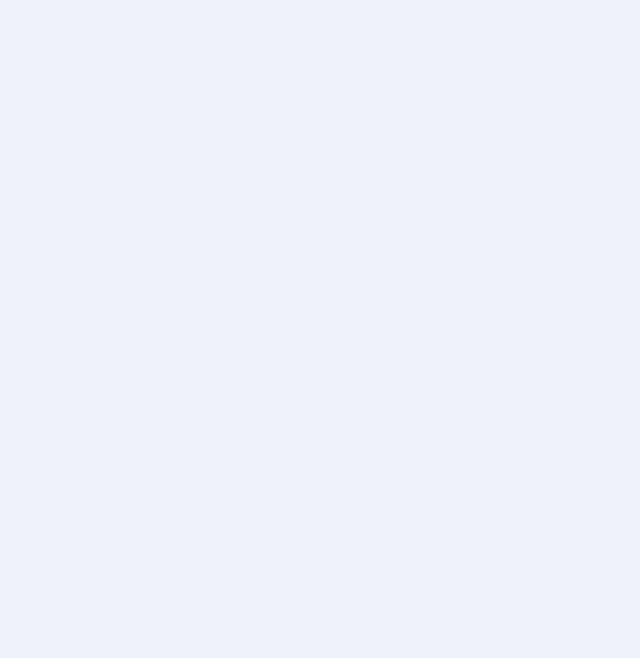
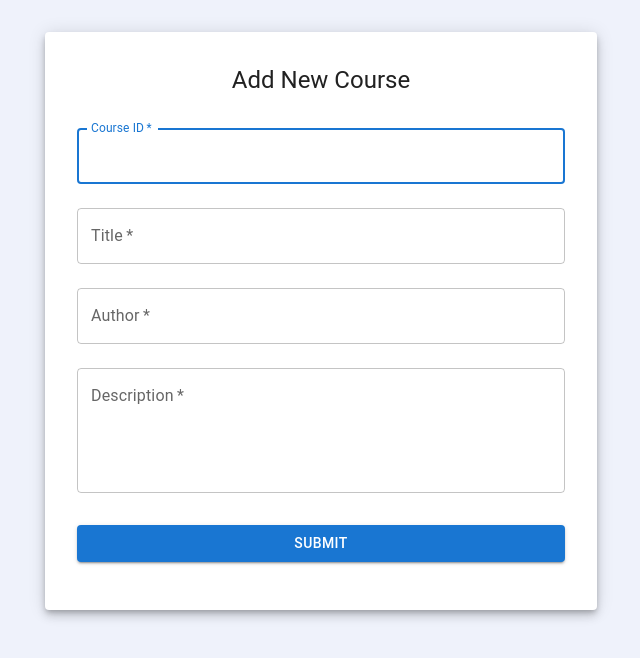
Before and after one commit to mysoladi/LMS_SE_UI, a React (Create React App) app: page /courseformdemo in a window 1280 px wide. Before the commit this address had no page. Shown: the top 658 px of the page, without its empty margins (319-959 px from the left). Built offline with nearby package versions, Linux system fonts and the light colour scheme.

Commit message:
Created pages for Admin and Instructor functionality (course approval for admin and Course add page for Instructor)

```diff
--- a/src/App.js
+++ b/src/App.js
@@ -7,6 +7,9 @@ import HomePage from './pages/HomePage/HomePage';
 import ChangePassword from './pages/ChangePassword/ChangePassword';
 import Dashboard from './pages/Dashboard/dashboard';
 import DashboardHome from './pages/assets/Home'
+import AdminCourseApproval from './pages/AdminCourseApproval/CourseApproval';
+import CourseForm from './pages/InstructorAddCourse/InstructorAddCourse.jsx';
+import CourseFormDemo from './pages/InstructorAddCourse/InstructorAddCourseDemo';
 
 import Assignment from './pages/Assignments/assignments';
 function App() {
@@ -19,6 +22,10 @@ function App() {
           <Route exact path='/login' element={<Login/>}/>
           <Route exact path='/forgot-password' element={<ForgotPasswordPage/>}/>
           <Route path = "/resetpassword" element = {<ChangePassword />} />
+          <Route path="/courseformdemo" element={<CourseFormDemo />} />
+          <Route path='/courseform' element={<CourseForm />} /> {/* For adding a new course */}
+          <Route path='/courseform/:courseId' element={<CourseForm />} /> {/* For updating an existing course */}
+          <Route path='/courseapproval' element={<AdminCourseApproval />}/>
           <Route path={'/dashboard/*'} element={<Dashboard>
             <Routes>
               <Route index element={<DashboardHome/>}></Route>
--- /dev/null
+++ b/src/pages/AdminCourseApproval/CourseApproval.jsx
@@ -0,0 +1,75 @@
+import React from 'react';
+import { Link as RouterLink } from 'react-router-dom';
+import { Badge, Box, IconButton, InputBase, Paper, Table, TableBody, TableCell, TableContainer, TableHead, TableRow, Toolbar, Typography, Button } from '@mui/material';
+import SearchIcon from '@mui/icons-material/Search';
+import CheckIcon from '@mui/icons-material/Check';
+import CloseIcon from '@mui/icons-material/Close';
+import MenuBookIcon from '@mui/icons-material/MenuBook';
+
+export default function CoursesPage() {
+  return (
+    <Box sx={{ display: 'flex', height: '100vh' }}>
+      {/* Sidebar */}
+      <Box sx={{ width: '280px', borderRight: 1, borderColor: 'divider', px: 2 }}>
+        <Toolbar>
+          <MenuBookIcon sx={{ mr: 1 }} />
+          <Typography variant="h6" noWrap component="div">
+            Courses
+          </Typography>
+        </Toolbar>
+        <Button component={RouterLink} to="#" sx={{ justifyContent: 'start', my: 1 }}>Pending </Button>
+        <Button component={RouterLink} to="#" sx={{ justifyContent: 'start', my: 1 }}>Approved</Button>
+        <Button component={RouterLink} to="#" sx={{ justifyContent: 'start', my: 1 }}>Rejected</Button>
+      </Box>
+
+      {/* Main content */}
+      <Box sx={{ flexGrow: 1, p: 3 }}>
+        <Paper sx={{ mb: 2, display: 'flex', alignItems: 'center', width: '100%' }}>
+          <IconButton sx={{ p: '10px' }} aria-label="search">
+            <SearchIcon />
+          </IconButton>
+          <InputBase
+            sx={{ ml: 1, flex: 1 }}
+            placeholder="Search Courses"
+            inputProps={{ 'aria-label': 'search courses' }}
+          />
+        </Paper>
+
+        <TableContainer component={Paper}>
+          <Table aria-label="simple table">
+            <TableHead>
+              <TableRow>
+                <TableCell>Course ID</TableCell>
+                <TableCell>Title</TableCell>
+                <TableCell>Author</TableCell>
+                <TableCell>Description</TableCell>
+                <TableCell>Actions</TableCell>
+              </TableRow>
+            </TableHead>
+            <TableBody>
+              {/* Example row - Repeat for each course */}
+              <TableRow
+                key="COURSE001"
+                sx={{ '&:last-child td, &:last-child th': { border: 0 } }}
+              >
+                <TableCell component="th" scope="row">COURSE001</TableCell>
+                <TableCell>Introduction to Computer Science</TableCell>
+                <TableCell>John Smith</TableCell>
+                <TableCell>This course provides an introduction to the field of computer science.</TableCell>
+                <TableCell>
+                  <IconButton color="success" size="large">
+                    <CheckIcon />
+                  </IconButton>
+                  <IconButton color="error" size="large">
+                    <CloseIcon />
+                  </IconButton>
+                </TableCell>
+              </TableRow>
+              {/* Repeat TableRow for each course */}
+            </TableBody>
+          </Table>
+        </TableContainer>
+      </Box>
+    </Box>
+  );
+}
--- /dev/null
+++ b/src/pages/InstructorAddCourse/InstructorAddCourse.jsx
@@ -0,0 +1,96 @@
+import React, { useState, useEffect } from 'react';
+import { useParams, useNavigate } from 'react-router-dom';
+import { Box, Button, TextField, Typography, Container, Paper } from '@mui/material';
+
+// Assuming you have a function to fetch a course by ID and to save a course
+// import { fetchCourseById, saveCourse } from '../api/courses';
+
+export default function CourseForm() {
+  const { courseId } = useParams();
+  const navigate = useNavigate();
+  const [course, setCourse] = useState({
+    id: '',
+    title: '',
+    author: '',
+    description: '',
+  });
+
+  useEffect(() => {
+    const fetchCourseDetails = async () => {
+      if (courseId) {
+        // Simulate fetching course details. Replace this with  actual API call.
+        console.log("Fetching course details for: ", courseId);
+        // const fetchedCourse = await fetchCourseById(courseId);
+        // setCourse(fetchedCourse);
+      }
+    };
+
+    fetchCourseDetails();
+  }, [courseId]);
+
+  const handleChange = (e) => {
+    const { name, value } = e.target;
+    setCourse(prev => ({ ...prev, [name]: value }));
+  };
+
+  const handleSubmit = async (e) => {
+    e.preventDefault();
+    console.log("Submitting course: ", course);
+    // Simulate saving the course. Replace this with actual API call.
+    // await saveCourse(course);
+    navigate('/courseapproval'); // Redirect to the course approval page or dashboard after submission
+  };
+
+  return (
+    <Container component="main" maxWidth="sm">
+      <Paper elevation={6} sx={{ my: 4, p: 4 }}>
+        <Typography variant="h5" component="h1" gutterBottom>
+          {courseId ? 'Update Course' : 'Add New Course'}
+        </Typography>
+        <Box component="form" onSubmit={handleSubmit} noValidate sx={{ mt: 2 }}>
+          <TextField
+            margin="normal"
+            fullWidth
+            id="title"
+            label="Title"
+            name="title"
+            autoComplete="title"
+            autoFocus
+            value={course.title}
+            onChange={handleChange}
+          />
+          <TextField
+            margin="normal"
+            fullWidth
+            id="author"
+            label="Author"
+            name="author"
+            autoComplete="author"
+            value={course.author}
+            onChange={handleChange}
+          />
+          <TextField
+            margin="normal"
+            fullWidth
+            name="description"
+            label="Description"
+            id="description"
+            autoComplete="description"
+            multiline
+            rows={4}
+            value={course.description}
+            onChange={handleChange}
+          />
+          <Button
+            type="submit"
+            fullWidth
+            variant="contained"
+            sx={{ mt: 3, mb: 2 }}
+          >
+            {courseId ? 'Update Course' : 'Submit New Course'}
+          </Button>
+        </Box>
+      </Paper>
+    </Container>
+  );
+}
--- /dev/null
+++ b/src/pages/InstructorAddCourse/InstructorAddCourseDemo.jsx
@@ -0,0 +1,101 @@
+import React, { useState, useEffect } from 'react';
+import { Box, Button, TextField, Typography, Container, Paper } from '@mui/material';
+
+const defaultCourse = {
+  id: '',
+  title: '',
+  author: '',
+  description: '',
+};
+
+export default function CourseFormDemo({ existingCourse, onSubmit }) {
+  const [course, setCourse] = useState(defaultCourse);
+
+  useEffect(() => {
+    // If existingCourse is provided, we're updating an existing course
+    if (existingCourse) {
+      setCourse(existingCourse);
+    }
+  }, [existingCourse]);
+
+  const handleChange = (e) => {
+    const { name, value } = e.target;
+    setCourse(prev => ({ ...prev, [name]: value }));
+  };
+
+  const handleSubmit = (e) => {
+    e.preventDefault();
+    onSubmit(course);
+    if (!existingCourse) {
+      // Reset form if adding a new course
+      setCourse(defaultCourse);
+    }
+  };
+
+  return (
+    <Container component="main" maxWidth="sm">
+      <Paper elevation={6} sx={{ my: 4, p: 4 }}>
+        <Typography variant="h5" component="h1" gutterBottom>
+          {existingCourse ? 'Update Course' : 'Add New Course'}
+        </Typography>
+        <Box component="form" onSubmit={handleSubmit} noValidate sx={{ mt: 2 }}>
+          <TextField
+            margin="normal"
+            required
+            fullWidth
+            id="id"
+            label="Course ID"
+            name="id"
+            autoComplete="off"
+            autoFocus={!existingCourse}
+            value={course.id}
+            onChange={handleChange}
+            disabled={!!existingCourse} // Disable editing ID if updating
+          />
+          <TextField
+            margin="normal"
+            required
+            fullWidth
+            id="title"
+            label="Title"
+            name="title"
+            autoComplete="off"
+            value={course.title}
+            onChange={handleChange}
+          />
+          <TextField
+            margin="normal"
+            required
+            fullWidth
+            id="author"
+            label="Author"
+            name="author"
+            autoComplete="off"
+            value={course.author}
+            onChange={handleChange}
+          />
+          <TextField
+            margin="normal"
+            required
+            fullWidth
+            id="description"
+            label="Description"
+            name="description"
+            multiline
+            rows={4}
+            value={course.description}
+            onChange={handleChange}
+          />
+          <Button
+            type="submit"
+            fullWidth
+            variant="contained"
+            sx={{ mt: 3, mb: 2 }}
+          >
+            {existingCourse ? 'Update' : 'Submit'}
+          </Button>
+        </Box>
+      </Paper>
+    </Container>
+  );
+}
```
